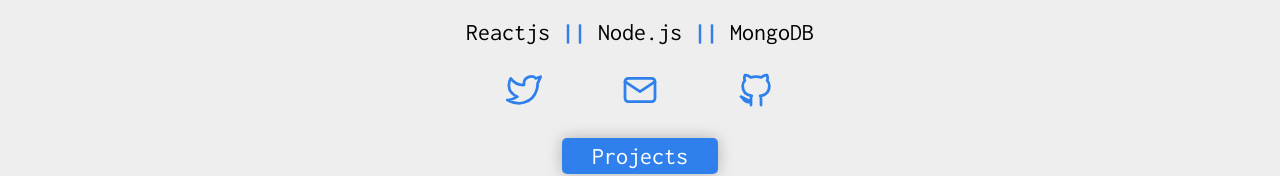
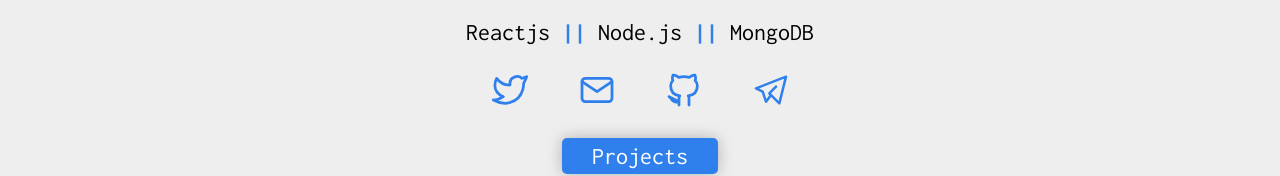
Before and after one commit to sam-621/rogeliosamuel.com, a React app: page / in a window 1280 px wide. Shown: the part 435-611 px from the top of the page. Built offline with nearby package versions, Linux system fonts and the light colour scheme.

Commit message:
add telegram icons to social icons component

```diff
--- a/src/components/atoms/SocialIcons.jsx
+++ b/src/components/atoms/SocialIcons.jsx
@@ -9,6 +9,8 @@ import GitIcon from '../../assets/img/githubBlue.svg';
 import TwitterIconGreen from '../../assets/img/twitterGreen.svg';
 import MailToIconGreen from '../../assets/img/mailGreen.svg';
 import GitIconGreen from '../../assets/img/githubGreen.svg';
+import TelegramIconBlue from '../../assets/img/telegram-blue.svg';
+import TelegramIconGreen from '../../assets/img/telegram-green.svg';
 
 const SocialIcons = () => {
   const { theme, setTheme } = useContext(ColorTheme);
@@ -49,6 +51,15 @@ const SocialIcons = () => {
           height="40px"
         />
       </a>
+      <a rel="noreferrer" target="_blank" href="https://t.me/rogeliosamuel621">
+        <img
+          src={theme ? TelegramIconBlue : TelegramIconGreen}
+          alt="Telegram icon"
+          title="Telegram"
+          width="40px"
+          height="40px"
+        />
+      </a>
     </div>
   );
 };
```
Also changed, not shown: src/assets/img/telegram-blue.svg.
